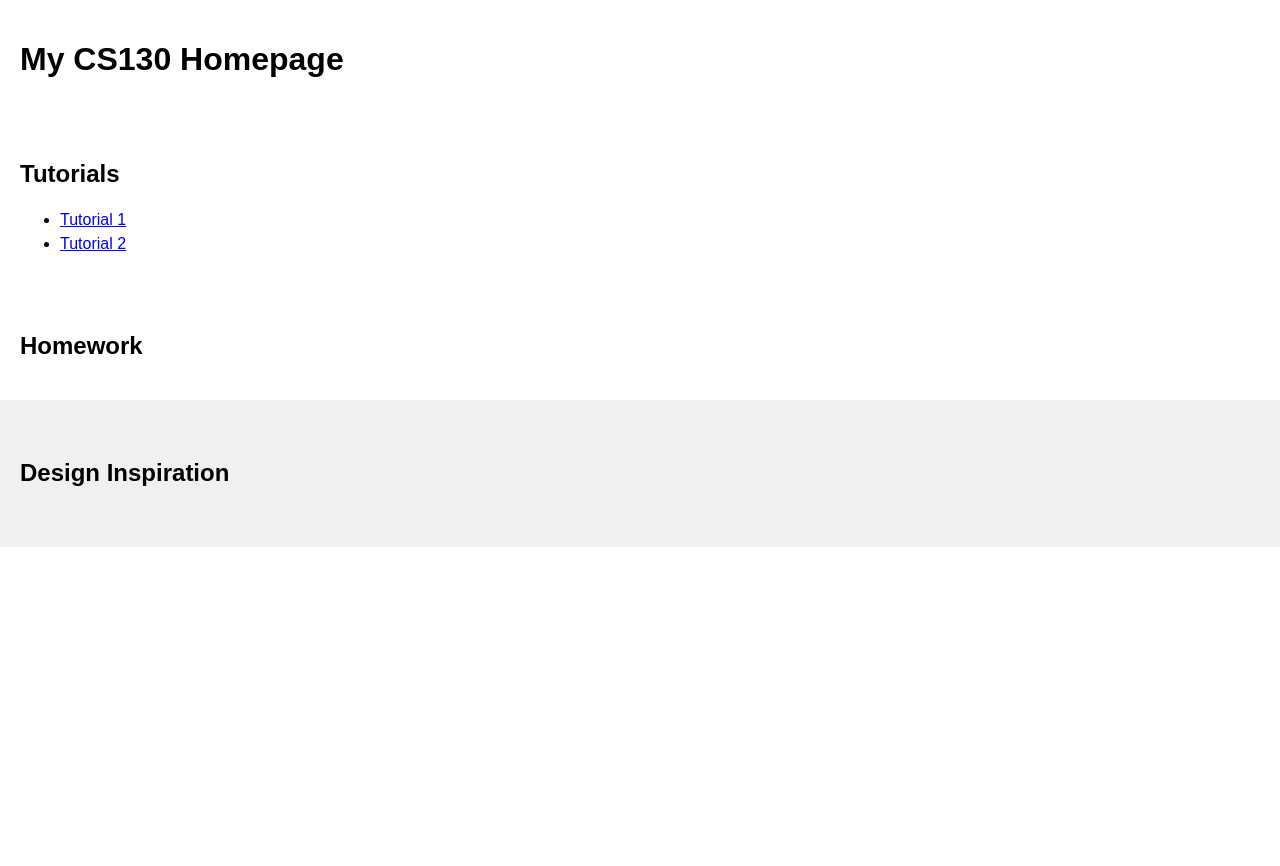
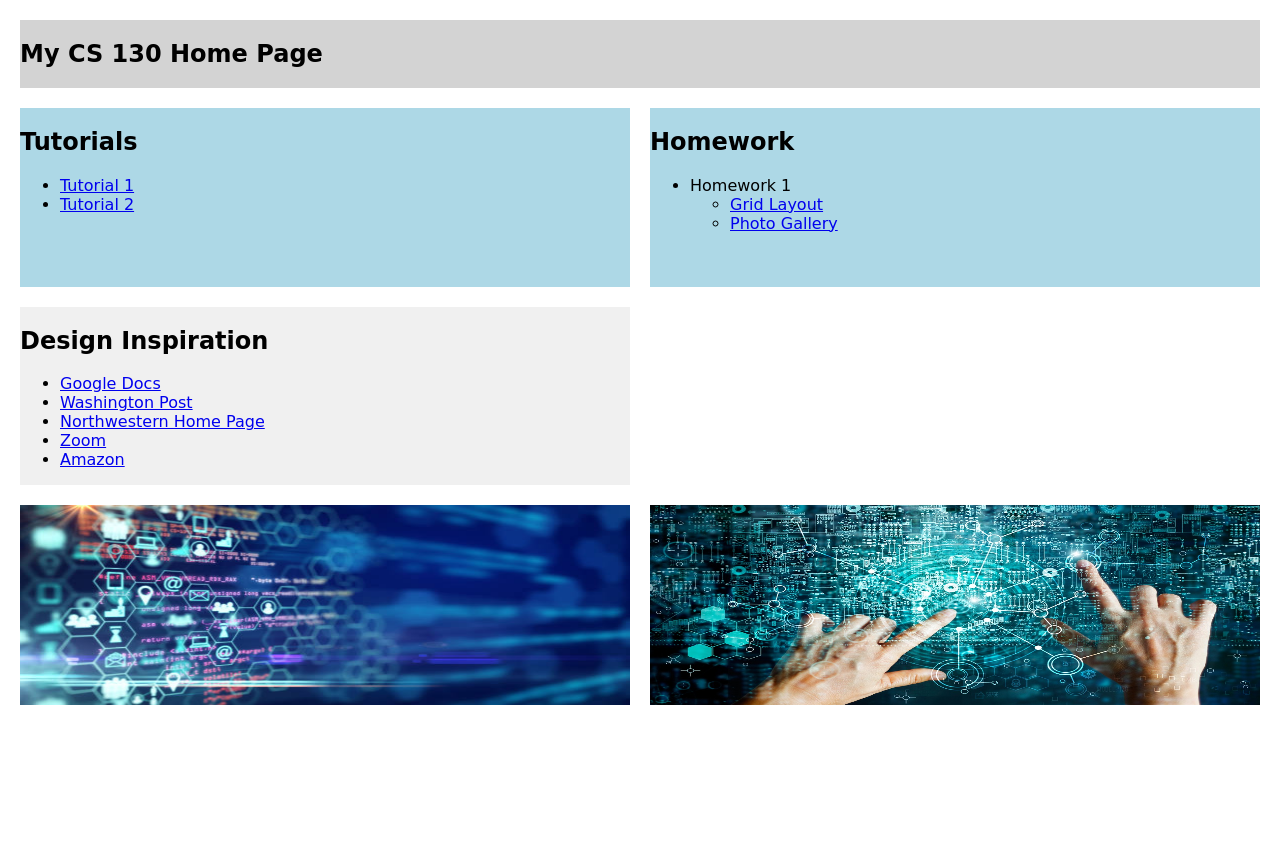
Before and after one commit to 1AlbertChen/COVIDmap, a plain HTML site: page index.html in a window 1280 px wide. Before the commit the page ends 800 px from the top, so only its background shows below. Drawn offline with Linux system fonts and the light colour scheme; a web font is replaced by a local one.

Commit message:
Home Page

```diff
--- a/index.html
+++ b/index.html
@@ -8,10 +8,11 @@
    </head>
    <body>
        <!-- HTML content tags go here. Change anything you want! -->
-       <header>
-           <h1>My CS130 Homepage</h1>
-       </header>
-       <main>
+
+        <main>
+            <nav>
+                <h1>My CS 130 Home Page</h1>
+            </nav>
             <section id="tutorials">
                 <h2>Tutorials</h2>
                 <!--
@@ -35,12 +36,45 @@
                     When you submit a new tutorial, add a link to it
                     here (if applicable)
                 -->
+                <ul>
+                    <li>
+                        Homework 1
+                        <ul>
+                            <li>
+                                <a href="hw01/01_cssgrid/index.html">Grid Layout</a>
+                            </li>
+                            <li>
+                                <a href="hw01/02_flexbox/index.html">Photo Gallery</a>
+                            </li>
+                        </ul>
+                    </li>
+                </ul>
             </section>
             <section id="inspiration">
                 <h2>Design Inspiration</h2>
-                <!--
-                    Links to 5-10 websites that inspire you
-                -->
+                <ul>
+                    <li>
+                        <a href="https://www.google.com/docs/about">Google Docs</a>
+                    </li>
+                    <li>
+                        <a href="https://www.washingtonpost.com/">Washington Post</a>
+                    </li>
+                    <li>
+                        <a href="https://www.northwestern.edu/">Northwestern Home Page</a>
+                    </li>
+                    <li>
+                        <a href="https://zoom.us/">Zoom</a>
+                    </li>
+                    <li>
+                        <a href="https://www.amazon.com/">Amazon</a>
+                    </li>
+                </ul>
+            </section>
+            <section class="imagebox1">
+                <img src="images/img1.jpg" alt="Norway">
+            </section>
+            <section class="imagebox2">
+                <img src="images/img2.jpg" alt="Norway">
             </section>
         </main>
    </body>
--- a/style.css
+++ b/style.css
@@ -1,21 +1,57 @@
-/* You're welcome to change any of this! */
+
+@import url('https://fonts.googleapis.com/css2?family=Karantina:wght@300;400;700&display=swap');
+
 * {
     box-sizing: border-box;
 }
 
 body {
     margin: 0px;
-    font-family: Arial, sans-serif;
+    font-family: 'Karantina', cursive;
 }
-header, section {
-    padding: 20px;
+main {
+    display: grid;
+    grid-template-columns: 1fr 1fr;
+    grid-template-rows: 0.2fr 1fr 1fr 2fr;
+    grid-template-areas:
+       "a a "
+       "b c "
+       "d ."
+       "e f ";
+    min-height: 100vh;
+    grid-column-gap:20px;
+    grid-row-gap:20px;
+    padding:20px;
 }
-p, li {
-    line-height: 1.5em;
+nav {
+    grid-area: a;
+    background-color: lightgrey;
 }
-
+.tutorials{
+    grid-area: b;
+}
+.homework{
+    grid-area: c;
+}
+.inspiration{
+    grid-area: d;
+}
+.imagebox1{
+    grid-area:e;
+}
+.imagebox2{
+    grid-area:f;
+}
+img{
+    width: 100%;
+    height: 200px;
+}
 #inspiration {
     background-color: #F0F0F0;
-    padding-top: 40px;
-    padding-bottom: 40px;
 }
+#homework{
+    background-color: lightblue;
+}
+#tutorials{
+    background-color: lightblue;
+}
```
Also changed, not shown: images/img1.jpg (added), images/img2.jpg (added).
